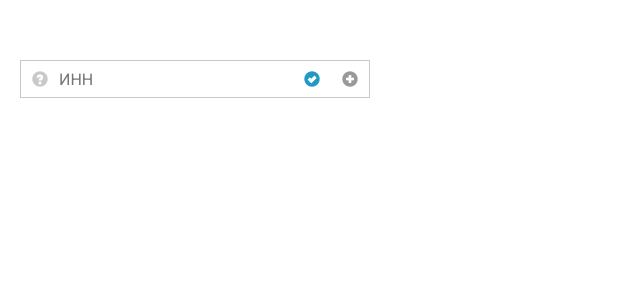
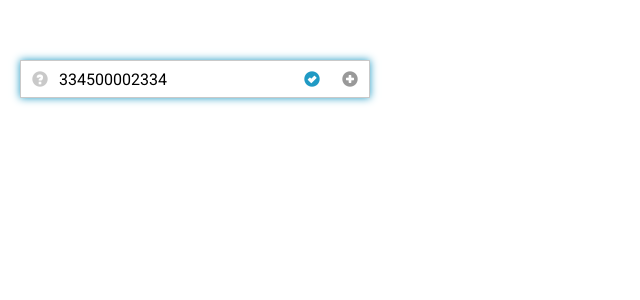
Before and after one commit to GaryGolf/input, a React app: page / in a window 1280 px wide. Shown: the top 300 px of the page, without its empty margins (0-640 px from the left). Built offline with nearby package versions, Linux system fonts and the light colour scheme.

Commit message:
input minor changes

```diff
--- a/src/components/demo.tsx
+++ b/src/components/demo.tsx
@@ -46,13 +46,13 @@ export default class Demo extends React.Component<Props, State> {
                 {/*<form onSubmit={e=>e.preventDefault()}>*/}
                 <Input
                     placeholder="ИНН"
-                    // name="inn"
-                    // defaultValue="334500002334"
+                    name="inn"
+                    defaultValue="334500002334"
                     maxLength={12}
                     //disabled
-                    //pattern="[0-9]{12}"
-                    //title="Ошибка, введите ИНН"
-                    //autoFocus
+                    pattern="[0-9]{12}"
+                    title="Ошибка, введите ИНН"
+                    autoFocus
                     onFocus={()=>console.log('focus')}
                     onBlur={()=>console.log('blur')}
                     // onChange={console.log}
```
Also changed, not shown: 1 other file (tests, documents, lock files or other folders).
